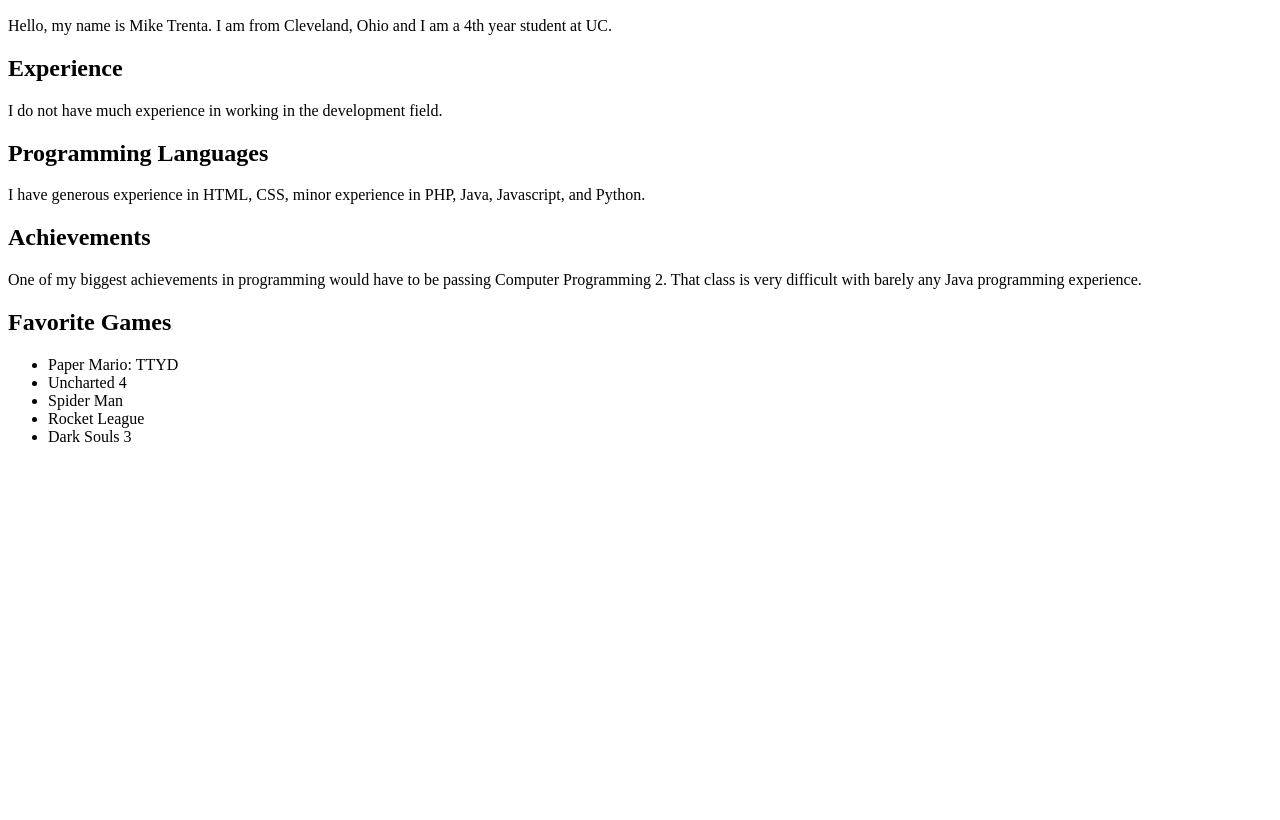
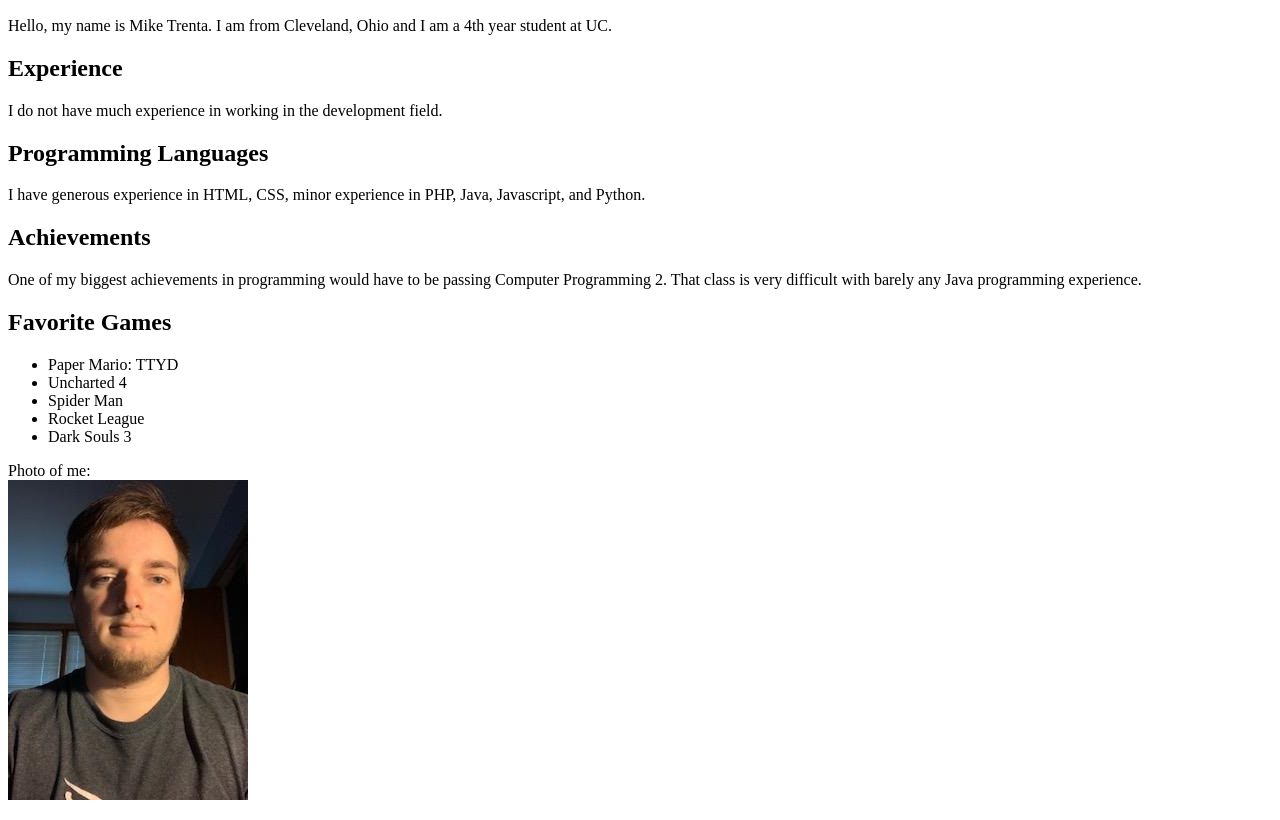
Before and after one commit to trentaml/IT3049-19US-Portfolio, a plain HTML site: page index.html in a window 1280 px wide. Shown: the part 110-930 px from the top of the page. Before the commit the page ends 800 px from the top, so only its background shows below. Drawn offline with Linux system fonts and the light colour scheme.

Commit message:
Added a photo of me to the portfolio

```diff
--- a/index.html
+++ b/index.html
@@ -39,5 +39,9 @@
             <li>Dark Souls 3</li>
         </ul>
     </p>
+    <p>
+        Photo of me:<br>
+        <img src = "self.jpg">
+    </p>
 </body>
 </html>
```
Also changed, not shown: self.jpg (added).
